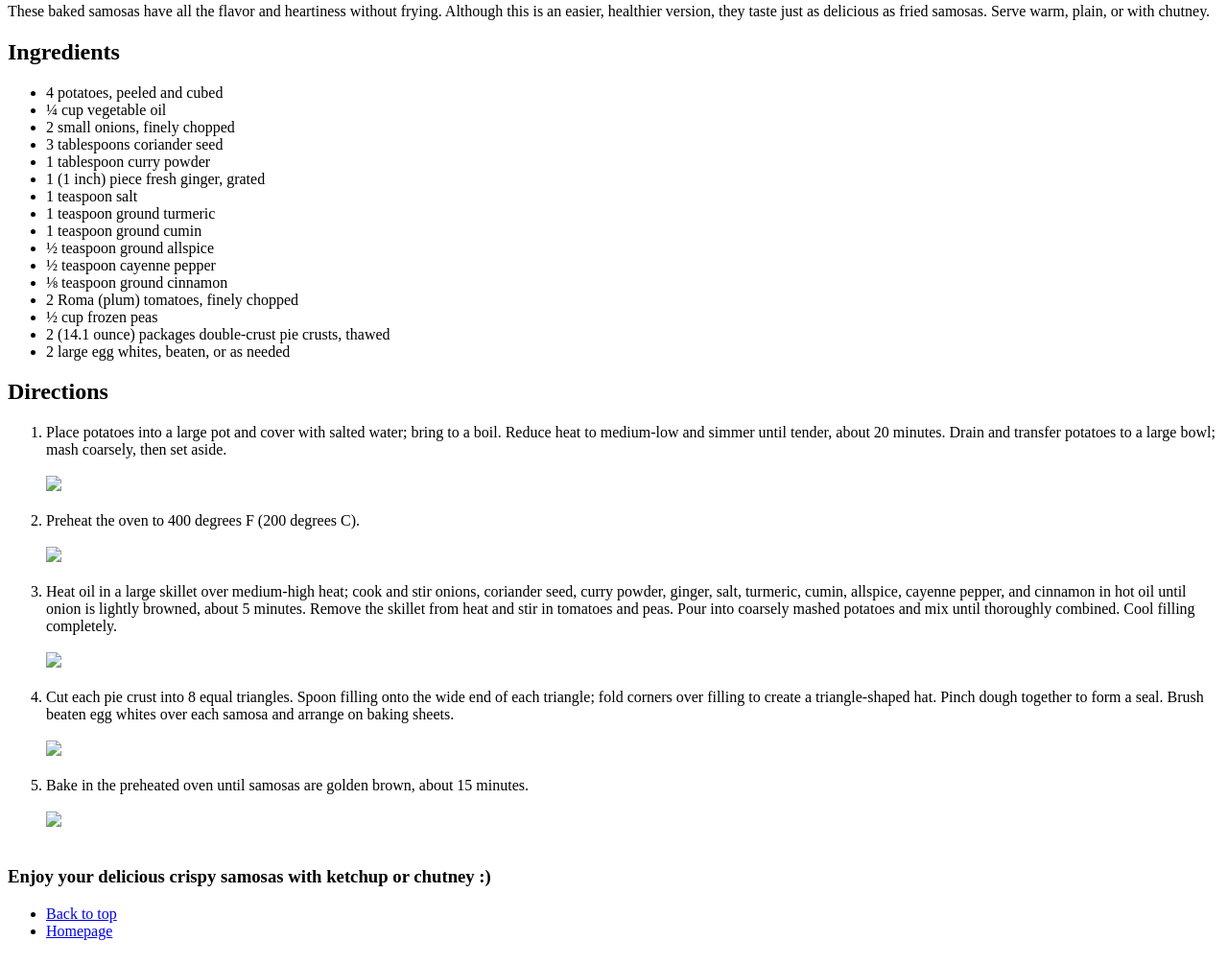
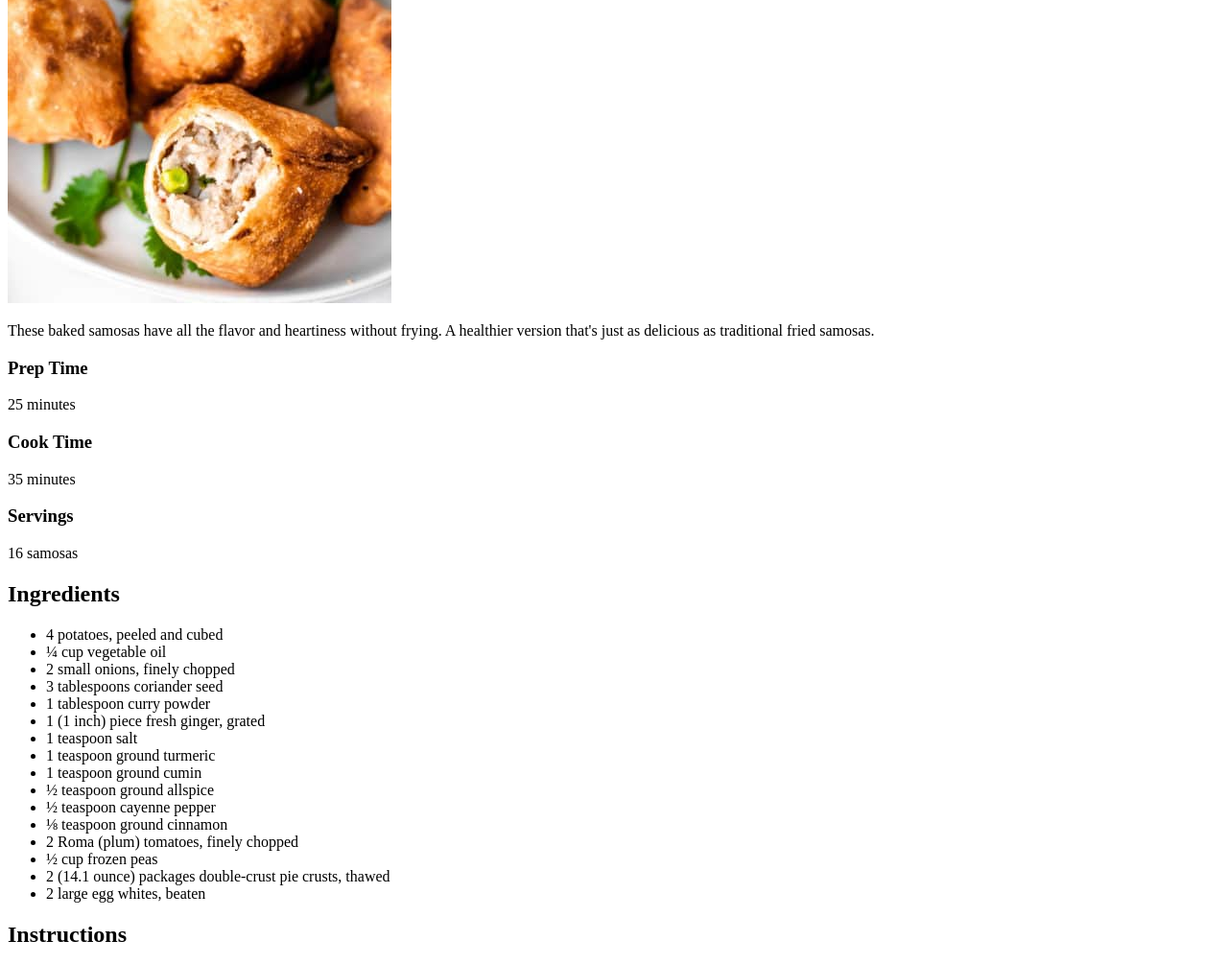
Before and after one commit to rulercosta/odin-recipes, a plain HTML site: page recipes/samosas.html in a window 1280 px wide. Shown: the part 164-1169 px from the top of the page at 96% size. Drawn offline with Linux system fonts and the light colour scheme.

Commit message:
Revise Samosas recipe page with updated layout, improved styling, and enhanced ingredient and instruction sections

```diff
--- a/recipes/samosas.html
+++ b/recipes/samosas.html
@@ -1,17 +1,38 @@
 <!DOCTYPE html>
-<html>
-    <head lang="en">
+<html lang="en">
+<head>
     <meta charset="utf-8">
     <meta name="viewport" content="width=device-width, initial-scale=1.0">
-        <title>Vegetarian Samosas</title>
+    <title>Samosas Recipe - Chiyo's Kitchen</title>
+    <link rel="stylesheet" href="../css/main.css">
+    <link href="https://fonts.googleapis.com/css2?family=Poppins:wght@300;400;500;700&display=swap" rel="stylesheet">
 </head>
 <body>
+    <div class="recipe-container">
+        <div class="recipe-header">
             <h1>Easy Baked Indian Samosas</h1>
-        <a href="https://www.allrecipes.com/recipe/237027/easy-baked-indian-samosas/"><img src="samosa.webp" width="50%"></a>
-        <h2>Easy Baked Indian Samosas</h2>
-        <p>These baked samosas have all the flavor and heartiness without frying. Although this is an easier, healthier version, they taste just as delicious as fried samosas. Serve warm, plain, or with chutney.</p>
+            <img src="../images/recipes/samosas.jpg" alt="Vegetarian Samosas" class="recipe-image">
+            <p>These baked samosas have all the flavor and heartiness without frying. A healthier version that's just as delicious as traditional fried samosas.</p>
+        </div>
+
+        <div class="recipe-meta">
+            <div>
+                <h3>Prep Time</h3>
+                <p>25 minutes</p>
+            </div>
+            <div>
+                <h3>Cook Time</h3>
+                <p>35 minutes</p>
+            </div>
+            <div>
+                <h3>Servings</h3>
+                <p>16 samosas</p>
+            </div>
+        </div>
+
+        <div class="recipe-section">
             <h2>Ingredients</h2>
-        <ul>
+            <ul class="ingredients-list">
                 <li>4 potatoes, peeled and cubed</li>
                 <li>¼ cup vegetable oil</li>
                 <li>2 small onions, finely chopped</li>
@@ -27,31 +48,37 @@
                 <li>2 Roma (plum) tomatoes, finely chopped</li>
                 <li>½ cup frozen peas</li>
                 <li>2 (14.1 ounce) packages double-crust pie crusts, thawed</li>
-            <li>2 large egg whites, beaten, or as needed</li>
+                <li>2 large egg whites, beaten</li>
             </ul>
-        <h2>Directions</h2>
-        <ol>
-            <li>Place potatoes into a large pot and cover with salted water; bring to a boil. Reduce heat to medium-low and simmer until tender, about 20 minutes. Drain and transfer potatoes to a large bowl; mash coarsely, then set aside.</li><br>
-            <img src="step1samosas.webp" width="33%"><br><br>
-            <li>Preheat the oven to 400 degrees F (200 degrees C).</li><br>
-            <img src="step2samosas.webp" width="33%"><br><br>
-            <li>Heat oil in a large skillet over medium-high heat; cook and stir onions, coriander seed, curry powder, ginger, salt, turmeric, cumin, allspice, cayenne pepper, and cinnamon in hot oil until onion is lightly browned, about 5 minutes. Remove the skillet from heat and stir in tomatoes and peas. Pour into coarsely mashed potatoes and mix until thoroughly combined. Cool filling completely.</li><br>
-            <img src="step3samosas.webp" width="33%"><br><br>
-            <li>Cut each pie crust into 8 equal triangles. Spoon filling onto the wide end of each triangle; fold corners over filling to create a triangle-shaped hat. Pinch dough together to form a seal. Brush beaten egg whites over each samosa and arrange on baking sheets.</li><br>
-            <img src="step4samosas.webp" width="33%"><br><br>
-            <li>Bake in the preheated oven until samosas are golden brown, about 15 minutes.</li><br>
-            <img src="step5samosas.webp" width="33%"><br><br>
-        </ol>
-    </body>
-    <foot>
-        <h3>Enjoy your delicious crispy samosas with ketchup or chutney :)</h3>
-        <ul>
+        </div>
+
+        <div class="recipe-section">
+            <h2>Instructions</h2>
+            <ol class="steps-list">
                 <li>
-                <a href="./samosas.html">Back to top</a>
+                    Boil potatoes in salted water for 20 minutes until tender. Drain, mash coarsely, and set aside.
+                    <img src="../images/steps/samosas/1.webp" alt="Step 1" class="step-image">
                 </li>
                 <li>
-                <a href="../index.html">Homepage</a>
+                    Preheat the oven to 400°F (200°C).
+                    <img src="../images/steps/samosas/2.webp" alt="Step 2" class="step-image">
                 </li>
-        </ul>
-    </foot>
+                <li>
+                    Heat oil and sauté onions with spices for 5 minutes. Add tomatoes and peas, then mix with mashed potatoes. Let cool completely.
+                    <img src="../images/steps/samosas/3.webp" alt="Step 3" class="step-image">
+                </li>
+                <li>
+                    Cut each pie crust into 8 triangles. Place filling at the wide end, fold corners over to form triangles, and pinch edges to seal.
+                    <img src="../images/steps/samosas/4.webp" alt="Step 4" class="step-image">
+                </li>
+                <li>
+                    Brush with egg whites and bake for 15 minutes until golden brown.
+                    <img src="../images/steps/samosas/5.webp" alt="Step 5" class="step-image">
+                </li>
+            </ol>
+        </div>
+
+        <a href="../index.html" class="btn back-link">Back to Chiyo's Kitchen</a>
+    </div>
+</body>
 </html>
```
Lines whose indentation alone changed are shown as unchanged.
